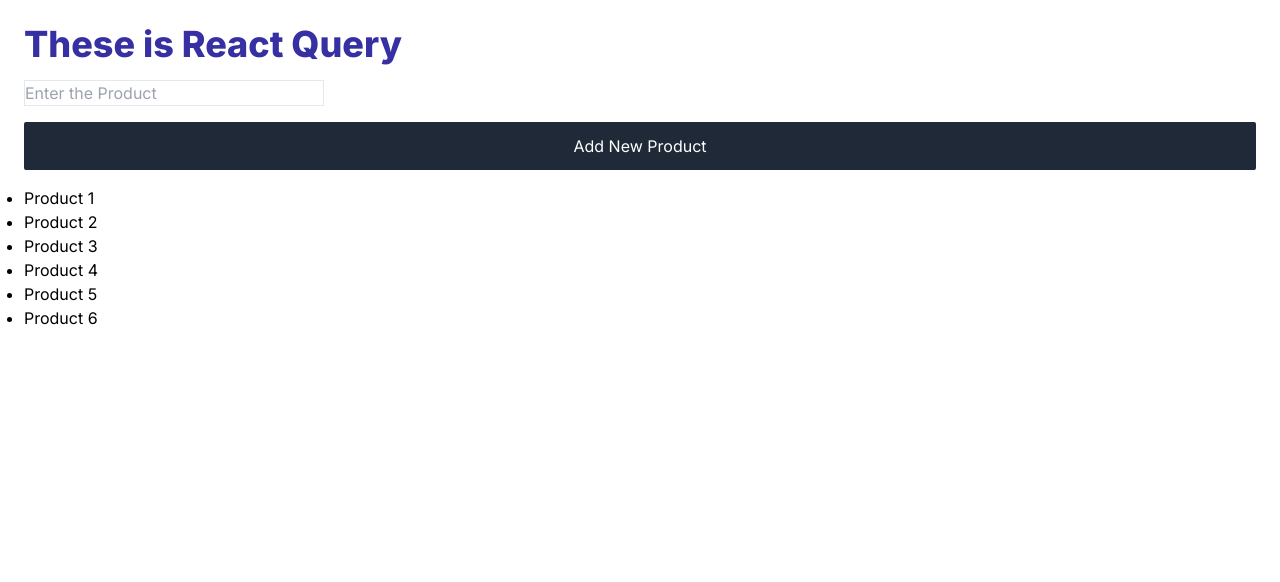
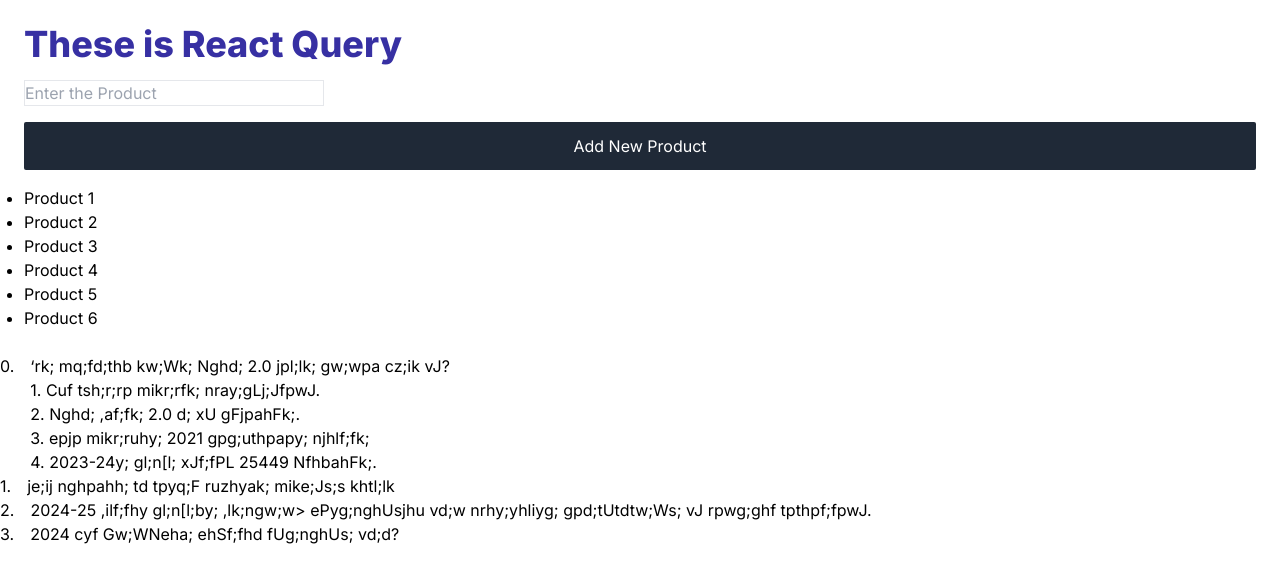
Before and after one commit to naveenkumarr-onyx/react-next_projects, a Next.js app: page / in a window 1280 px wide. Shown: the top 582 px of the page. Built offline with nearby package versions, Linux system fonts and the light colour scheme; no server answers.

Commit message:
added htmlparser

```diff
--- /dev/null
+++ b/app/components/htmlparser/HtmlStringComponent.tsx
@@ -0,0 +1,7 @@
+import React from "react";
+
+const HtmlStringComponent = ({ htmlString }: any) => {
+  return <div dangerouslySetInnerHTML={{ __html: htmlString }} />;
+};
+
+export default HtmlStringComponent;
--- /dev/null
+++ b/app/components/htmlparser/RenderHtml.tsx
@@ -0,0 +1,179 @@
+import React from "react";
+import HtmlStringComponent from "./HtmlStringComponent";
+
+const RenderHtml = () => {
+  const data = [
+    {
+      topicId: "e2e60e40-6dfd-488c-b9ae-548a2876691c",
+      answer: [2],
+      isFlagged: true,
+      type: "SINGLE",
+      questionTranslations: [
+        {
+          questionField:
+            "<p>‘rk; mq;fd;thb kw;Wk; Nghd; 2.0 jpl;lk; gw;wpa cz;ik vJ? </br> 1. Cuf tsh;r;rp mikr;rfk; nray;gLj;JfpwJ. </br> 2. Nghd; ,af;fk; 2.0 d; xU gFjpahFk;. </br> 3. epjp mikr;ruhy; 2021 gpg;uthpapy; njhlf;fk; </br> 4. 2023-24y; gl;n[l; xJf;fPL 25449 NfhbahFk;.</p>",
+          language: "TAMIL",
+        },
+      ],
+      choiceTranslationList: [
+        [
+          {
+            choiceField: "1> 2 rhp",
+            language: "TAMIL",
+          },
+        ],
+        [
+          {
+            choiceField: "1> 2> 3 rh",
+            language: "TAMIL",
+          },
+        ],
+        [
+          {
+            choiceField: "1> 2> 4 rh",
+            language: "TAMIL",
+          },
+        ],
+        [
+          {
+            choiceField: "2> 3> 4 rh",
+            language: "TAMIL",
+          },
+        ],
+      ],
+    },
+    {
+      topicId: "e2e60e40-6dfd-488c-b9ae-548a2876691c",
+      answer: [0],
+      isFlagged: true,
+      type: "SINGLE",
+      questionTranslations: [
+        {
+          questionField:
+            "<p>je;ij nghpahh; td tpyq;F ruzhyak; mike;Js;s khtl;lk</p>",
+          language: "TAMIL",
+        },
+      ],
+      choiceTranslationList: [
+        [
+          {
+            choiceField: "Nfhit",
+            language: "TAMIL",
+          },
+        ],
+        [
+          {
+            choiceField: "Nryk",
+            language: "TAMIL",
+          },
+        ],
+        [
+          {
+            choiceField: "<NuhL",
+            language: "TAMIL",
+          },
+        ],
+        [
+          {
+            choiceField: "jpUg;G+h",
+            language: "TAMIL",
+          },
+        ],
+      ],
+    },
+    {
+      topicId: "e2e60e40-6dfd-488c-b9ae-548a2876691c",
+      answer: [2],
+      isFlagged: true,
+      type: "SINGLE",
+      questionTranslations: [
+        {
+          questionField:
+            "<p> 2024-25 ,ilf;fhy gl;n[l;by; ,lk;ngw;w> ePyg;nghUsjhu vd;w nrhy;yhliyg; gpd;tUtdtw;Ws; vJ rpwg;ghf tpthpf;fpwJ.</p>",
+          language: "TAMIL",
+        },
+      ],
+      choiceTranslationList: [
+        [
+          {
+            choiceField:
+              "ngUq;fly;fs;> fly;fs; kw;Wk; flw;fiufs; njhlh;ghd epiyahd tsh;r;rp",
+            language: "TAMIL",
+          },
+        ],
+        [
+          {
+            choiceField: "fpuhkg;Gw cs;fl;likg;ig Nkk;gLj;Jjy",
+            language: "TAMIL",
+          },
+        ],
+        [
+          {
+            choiceField: "GJg;gpf;fj;jf;f Mw;wy; %yq;fs;",
+            language: "TAMIL",
+          },
+        ],
+        [
+          {
+            choiceField: "nghUsjhu tshr;rpiag; Nkk;gLj;Jjy",
+            language: "TAMIL",
+          },
+        ],
+      ],
+    },
+    {
+      topicId: "e2e60e40-6dfd-488c-b9ae-548a2876691c",
+      answer: [2],
+      isFlagged: true,
+      type: "SINGLE",
+      questionTranslations: [
+        {
+          questionField: "<p>2024 cyf Gw;WNeha; ehSf;fhd fUg;nghUs; vd;d?</p>",
+          language: "TAMIL",
+        },
+      ],
+      choiceTranslationList: [
+        [
+          {
+            choiceField: "Together let’s do something",
+            language: "ENGLISH",
+          },
+        ],
+        [
+          {
+            choiceField: "We can I can",
+            language: "ENGLISH",
+          },
+        ],
+        [
+          {
+            choiceField: "Close the Care Gap",
+            language: "ENGLISH",
+          },
+        ],
+        [
+          {
+            choiceField: "I am and I will ",
+            language: "ENGLISH",
+          },
+        ],
+      ],
+    },
+  ];
+  return (
+    <div>
+      {data.map((val: any, indexs: any) => {
+        return val.questionTranslations.map((val: any, index: any) => {
+          return (
+            <div key={index} className="flex gap-4">
+              <p>{indexs}.</p>
+              <HtmlStringComponent htmlString={val.questionField} />
+            </div>
+          );
+        });
+      })}
+    </div>
+  );
+};
+
+export default RenderHtml;
--- a/app/page.tsx
+++ b/app/page.tsx
@@ -2,6 +2,7 @@
 import { QueryClient, QueryClientProvider } from "@tanstack/react-query";
 import ReactQuery from "./components/tanstackQuery/Query";
 import { useState } from "react";
+import RenderHtml from "./components/htmlparser/RenderHtml";
 
 export default function Home() {
   const [client] = useState(new QueryClient());
@@ -10,6 +11,7 @@
       <div>
         <QueryClientProvider client={client}>
           <ReactQuery />
+          <RenderHtml />
         </QueryClientProvider>
       </div>
     </main>
```
Also changed, not shown: app/components/dynamicForm/Form.tsx (renamed from app/components/Form.tsx).
